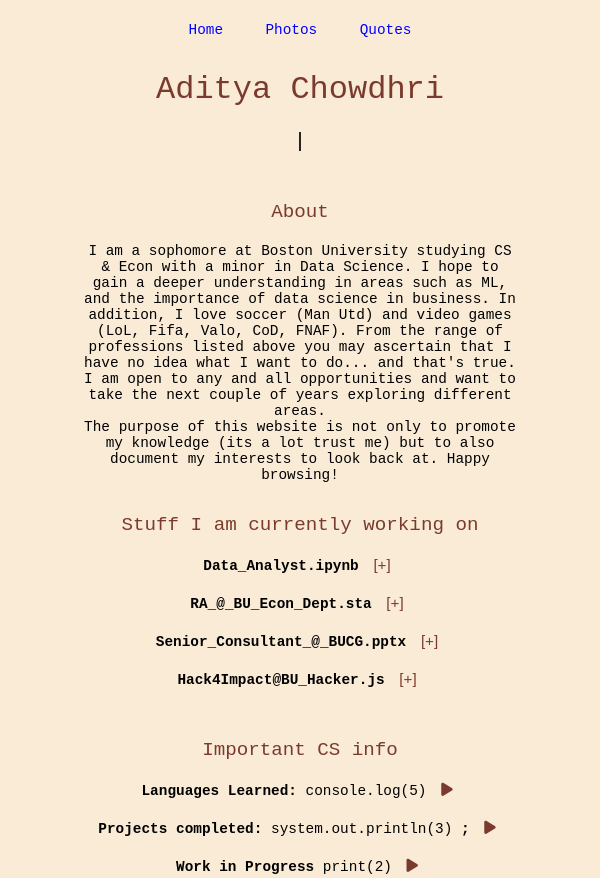
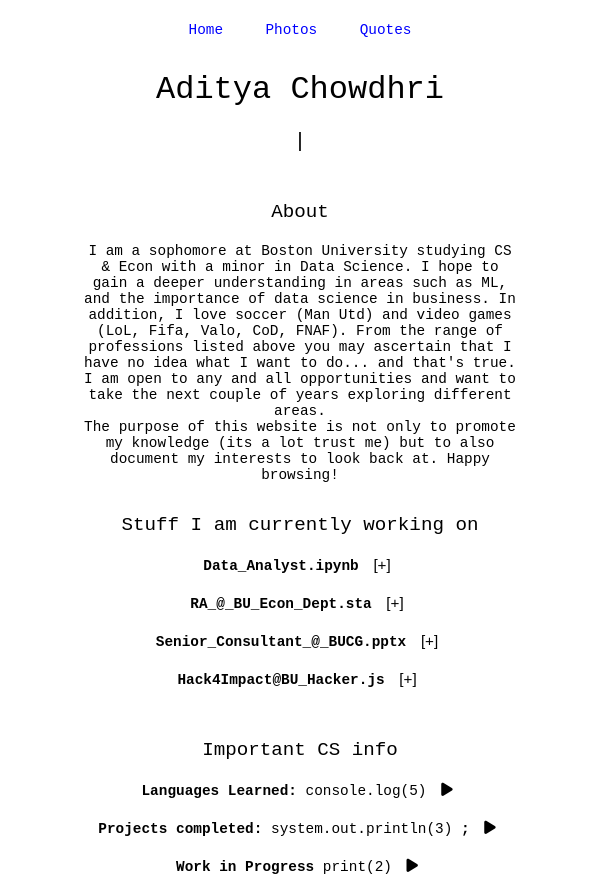
Before and after one commit to adityachowdhri/Personal-Website, a plain HTML site: page index.html in a window 600 px wide. Shown: the top 878 px of the page. Drawn offline with nearby package versions, Linux system fonts and the light colour scheme; animation ran at ten frames a second.

Commit message:
Style change

```diff
--- a/stylesheet.css
+++ b/stylesheet.css
@@ -3,14 +3,14 @@
     width: 60%; /* The width is 60%, by default */
 }
 body{
-    background-color: antiquewhite;
+    background-color: white;
 
 }
 h1{
     font-size: 3rem;
     font-family: "Source Code Pro", monospace;
     font-weight: 50;
-    color: #7a3b2e;
+    color: black;
 
 }
 
@@ -24,7 +24,7 @@ h3{
     font-size:1rem;
     font-family: "Source Code Pro", monospace;
     font-weight: 50;
-    color: #7a3b2e;
+    color: black;
     text-align: center;
     /* margin-top: 18px;
     margin-bottom: 18px; */
@@ -81,7 +81,7 @@ a{
     border: none;
     font-size:0.9rem;
     text-align: center;
-    color: #7a3b2e;
+    color: black;
 }
 .menu{
     text-align: center;
@@ -158,7 +158,7 @@ a:link {
     }
     .exp{
         font-size:0.7rem;
-        color: #7a3b2e;
+        color: black;
     }
 
     h2{
@@ -224,7 +224,7 @@ a:link {
     }
     .exp{
         font-size:0.95rem;
-        color: #7a3b2e;
+        color: black;
     }
 
     h2{
```
